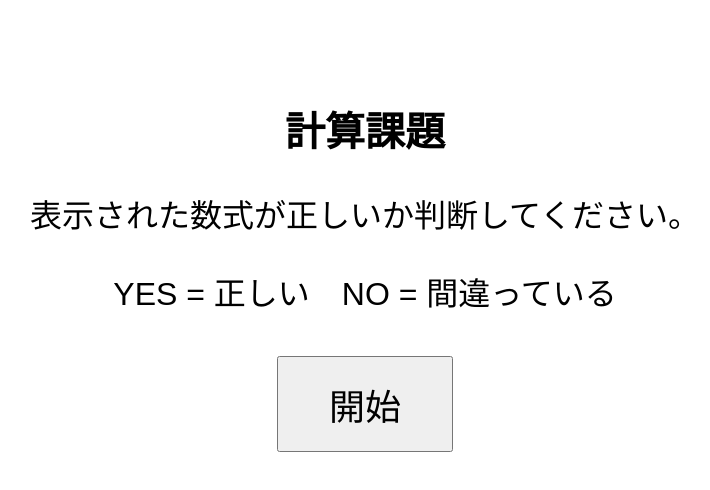
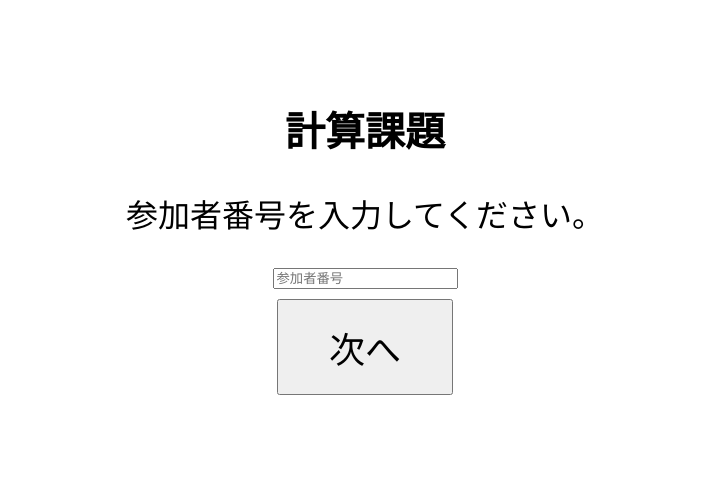
Before and after one commit to s2332137uw-glitch/Calculation, a plain HTML site: page index.html in a window 1280 px wide. Shown: the whole page, without its empty margins (275-985 px from the left). Drawn offline with Linux system fonts and the light colour scheme.

Commit message:
Update index.html

```diff
--- a/index.html
+++ b/index.html
@@ -10,8 +10,28 @@
 
 <body>
 
-    <!-- 開始画面 -->
-    <div id="startScreen">
+    <!-- 参加者番号入力画面 -->
+    <div id="participantScreen">
+
+        <h1>計算課題</h1>
+
+        <p>参加者番号を入力してください。</p>
+
+        <input
+            type="text"
+            id="participantId"
+            placeholder="参加者番号"
+        >
+
+        <br>
+
+        <button id="participantNextButton">次へ</button>
+
+    </div>
+
+
+    <!-- 課題説明画面 -->
+    <div id="startScreen" style="display:none;">
 
         <h1>計算課題</h1>
 
@@ -19,7 +39,7 @@
 
         <p>YES = 正しい　NO = 間違っている</p>
 
-        <button id="startButton">開始</button>
+        <button id="startButton">実験開始</button>
 
     </div>
 
```
